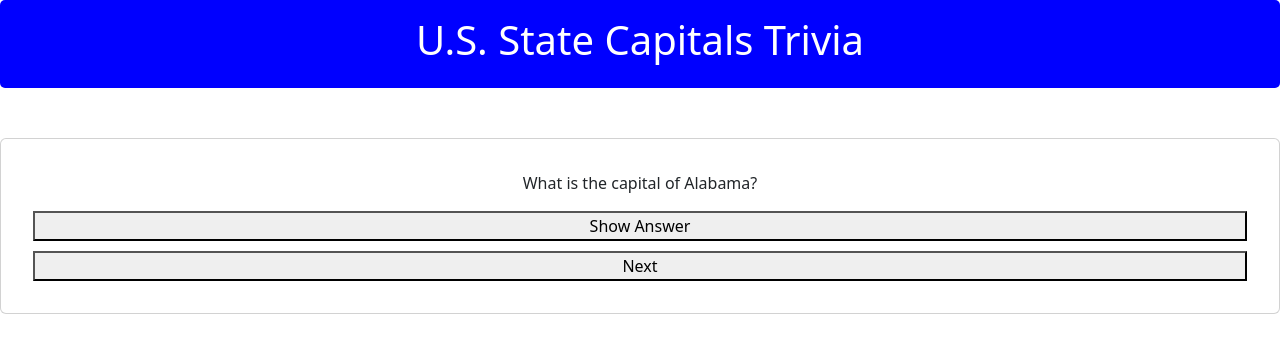
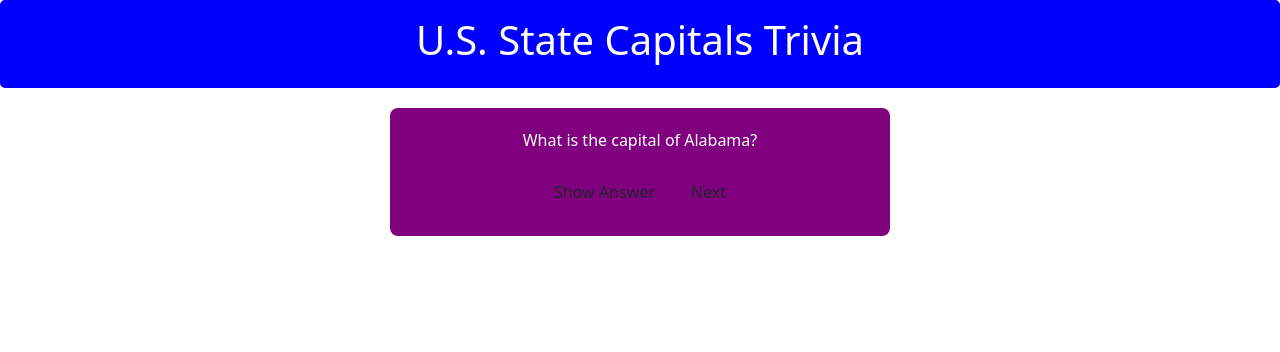
Before and after one commit to schlajo/react-trivia, a React (Vite) app in the folder React-Trivia/: page / in a window 1280 px wide. Both pictures are taken after a click on the button "Start". Shown: the top 352 px of the page. Built offline with nearby package versions, Linux system fonts and the light colour scheme.

Commit message:
Updated some CSS and made it so the "See Answer" button pops back up on every question, instead of just showing the answer.

```diff
--- a/React-Trivia/src/App.css
+++ b/React-Trivia/src/App.css
@@ -2,7 +2,7 @@
     text-align: center;
   }
 
-  .card {
+.card {
     background-color: blue;
     color: white;
     border-radius: 5px;
@@ -12,11 +12,7 @@
   }
 
 
-  .btn-container {
-    margin-top: 20px;
-  }
-
-  .btn {
+.btn {
     margin: 5px;
     padding: 10px 15px;
     background-color: blue;
@@ -24,11 +20,11 @@
     cursor: pointer;
   }
 
-  .btn:hover {
+.btn:hover {
     background-color: gray;
   }
 
-  header {
+header {
     background-color: blue;
     color: white;
     padding: 1em;
@@ -37,14 +33,14 @@
   }
 
 
-.questions {
+/* .questions {
     background-color: #3a3f47;
     border-radius: 8px;
     padding: 20px;
     width: 80%;
     max-width: 500px;
     margin: 20px auto;
-  }
+  } */
 
 
 
--- /dev/null
+++ b/React-Trivia/src/components/Questions.css
@@ -0,0 +1,22 @@
+.btn {
+    color: white;
+    margin: 5px;
+    padding: 10px 15px;
+    background-color: blue;
+    border: 10px;
+    cursor: pointer;
+}
+
+.btn:hover {
+    background-color: gray;
+}
+
+.questions {
+    color: white;
+    background-color: purple;
+    border-radius: 8px;
+    padding: 20px;
+    width: 80%;
+    max-width: 500px;
+    margin: 20px auto;
+ }
--- a/React-Trivia/src/components/Questions.jsx
+++ b/React-Trivia/src/components/Questions.jsx
@@ -1,20 +1,27 @@
-import React, { useState } from 'react'; // Added useState import
+import React, { useState, useEffect } from 'react'; // Added useState import
 import '../App.css';
+import './Questions.css';
 
 function Questions({ question, answer, onNext }) {
     const [showAnswer, setShowAnswer] = useState(false); // State to show/hide the answer
 
+        // Reset `showAnswer` to false whenever the question changes
+        useEffect(() => {
+            setShowAnswer(false);
+        }, [question]);
+
+
     const handleShowAnswer = () => setShowAnswer(true);
 
     return (
-      <div className="card">
-        <p>{question}</p>
+      <div className="questions">
+        <p className="header" >{question}</p>
         {showAnswer ? (
             <p>Answer: {answer}</p>
         ) : (
-            <button onClick={handleShowAnswer}>Show Answer</button>
+            <button className="btn" onClick={handleShowAnswer}>Show Answer</button>
         )}
-        <button onClick={onNext} style={{ marginTop: '10px' }}>Next</button> {/* Next button */}
+        <button className="btn" onClick={onNext} >Next</button> {/* Next button */}
       </div>
     );
 }
--- a/React-Trivia/src/components/Start.jsx
+++ b/React-Trivia/src/components/Start.jsx
@@ -1,10 +1,10 @@
 import React, { useState } from 'react';
-import '../App.css';
+//import '../App.css';
 import './Start.css'
 
 function Start({ onStart }) {
   return (
-    <div className="btn-container">
+    <div>
       <button className="btn" onClick={onStart}>
         Start
       </button>
```
Also changed, not shown: React-Trivia/src/components/NavBar.jsx (deleted, +0 -22 lines).
